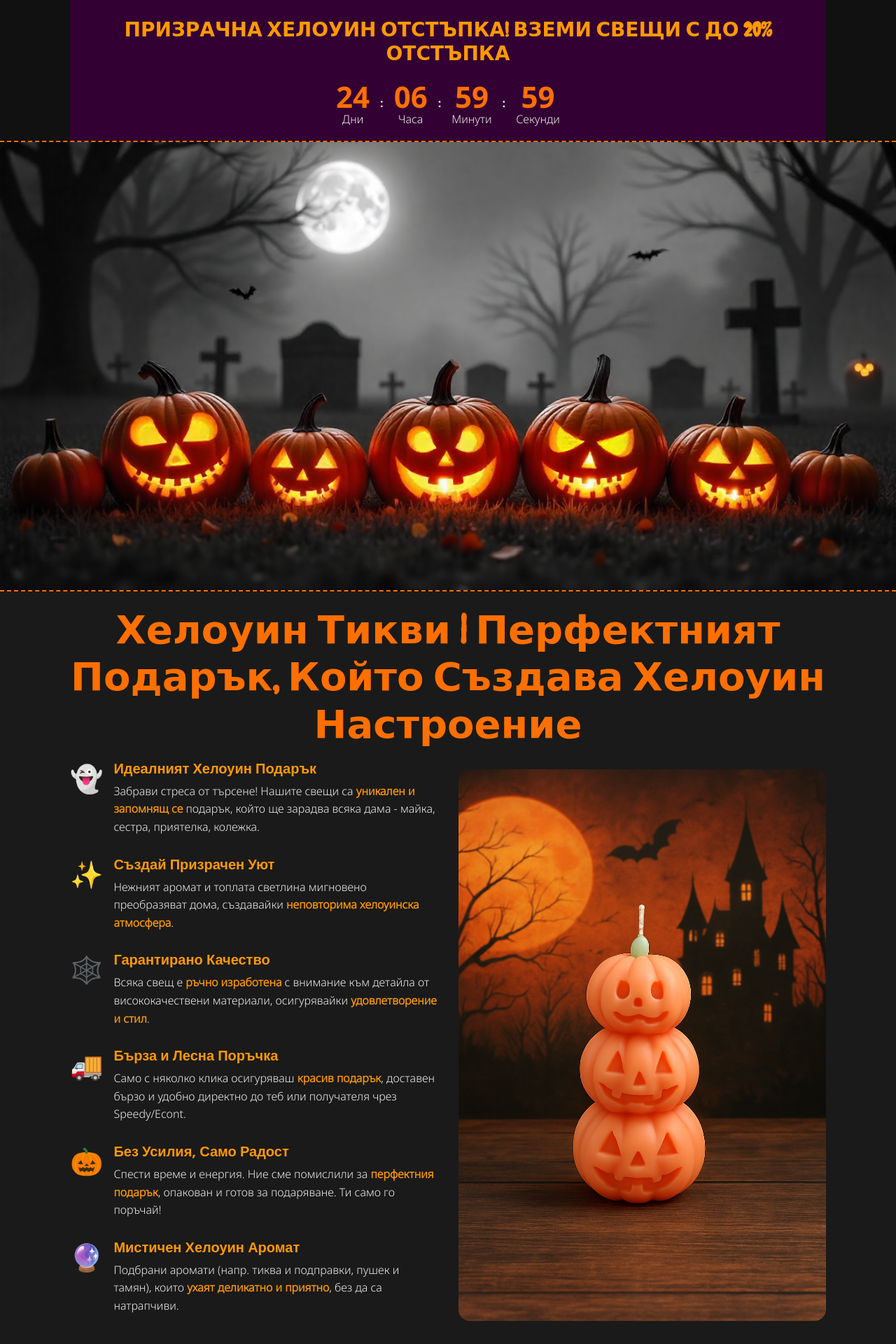
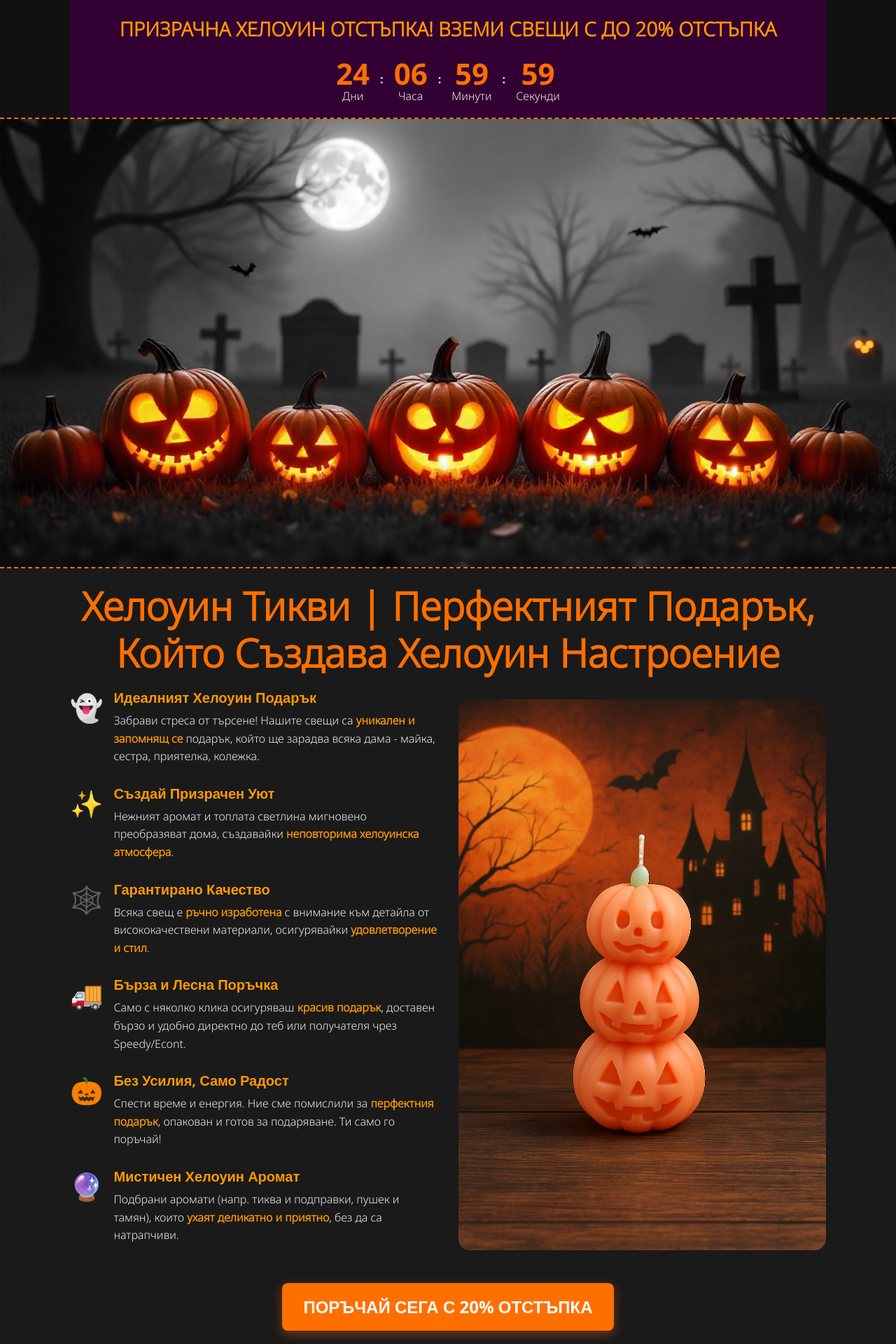
Before and after one commit to AlexanderKaragiozov/KataleyaCandles-halloween, a Django app: page /halloween/ in a window 1280 px wide. Shown: the top 1920 px of the page at 70% size. Run offline with Django 5.2, Linux system fonts and the light colour scheme.

Commit message:
font changes

```diff
--- a/static/css/styles.css
+++ b/static/css/styles.css
@@ -9,13 +9,21 @@
 }
 
 h1, h2, h3, h4, h5, h6 {
-            font-family: 'Creepster', cursive; /* Spooky font for headings */
+    font-family: 'Noto Sans', sans-serif; /* FIXED: Changed from 'Arial', cursive to Noto Sans for readability */
     font-weight: 700;
     color: #ff6f00; /* Halloween orange for headings */
     margin-top: 0;
     margin-bottom: 1rem;
     line-height: 1.2em;
+
+    /* Smoothing for better rendering */
+    -webkit-font-smoothing: antialiased;
+    -moz-osx-font-smoothing: grayscale;
+
+    /* Optional: prevent iOS from resizing text automatically */
+    -webkit-text-size-adjust: 100%;
     }
+
 h1 { font-size: 3.5rem; } /* Larger for impact */
 h2 { font-size: 2.8rem; }
 h3 { font-size: 2.2rem; }
@@ -106,7 +114,7 @@
     /*border-bottom: 2px dashed #ff6f00;*/
 }
 .et_pb_countdown_timer h4.title {
-            font-family: 'Creepster', cursive;
+    font-family: 'Noto Sans', sans-serif; /* FIXED: Changed from 'Arial', cursive for readability */
     font-weight: 700;
     font-style: normal;
     text-transform: uppercase;
@@ -182,7 +190,7 @@
 }
 
 /* Text Module Basic */
-        .et_pb_text h1, .et_pb_text h2, .et_pb_text h3, .et_pb_text h4 { color: #ff6f00; font-family: 'Creepster', cursive;}
+.et_pb_text h1, .et_pb_text h2, .et_pb_text h3, .et_pb_text h4 { color: #ff6f00; font-family: 'Noto Sans', sans-serif;} /* FIXED: Changed from 'Arial', cursive for readability */
 .et_pb_text p, .et_pb_text li { font-size: 16px; color: #f0f0f0;}
 .et_pb_text ul { padding-left: 20px; margin-bottom: 1rem; }
 .et_pb_text li { margin-bottom: 0.5rem; }
@@ -326,6 +334,7 @@
 .site-footer .et_pb_text h1 {
      font-size: 28px;
      color: #ff9900;
+     font-family: 'Noto Sans', sans-serif; /* Added for consistency, based on main heading fix */
 }
 .site-footer .et_pb_text p, .site-footer .et_pb_text a {
      font-size: 16px;
```
Lines whose indentation alone changed are shown as unchanged.
